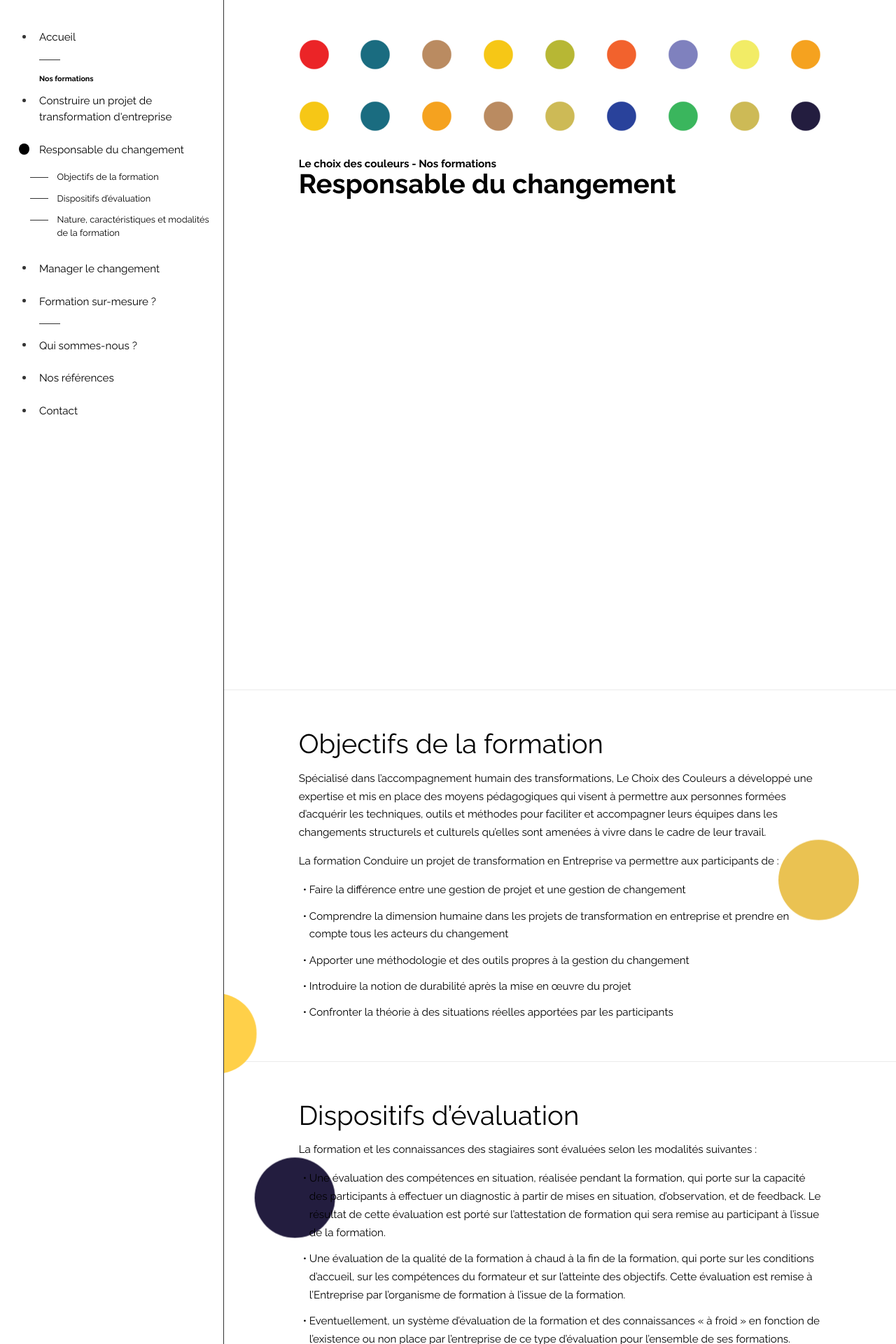
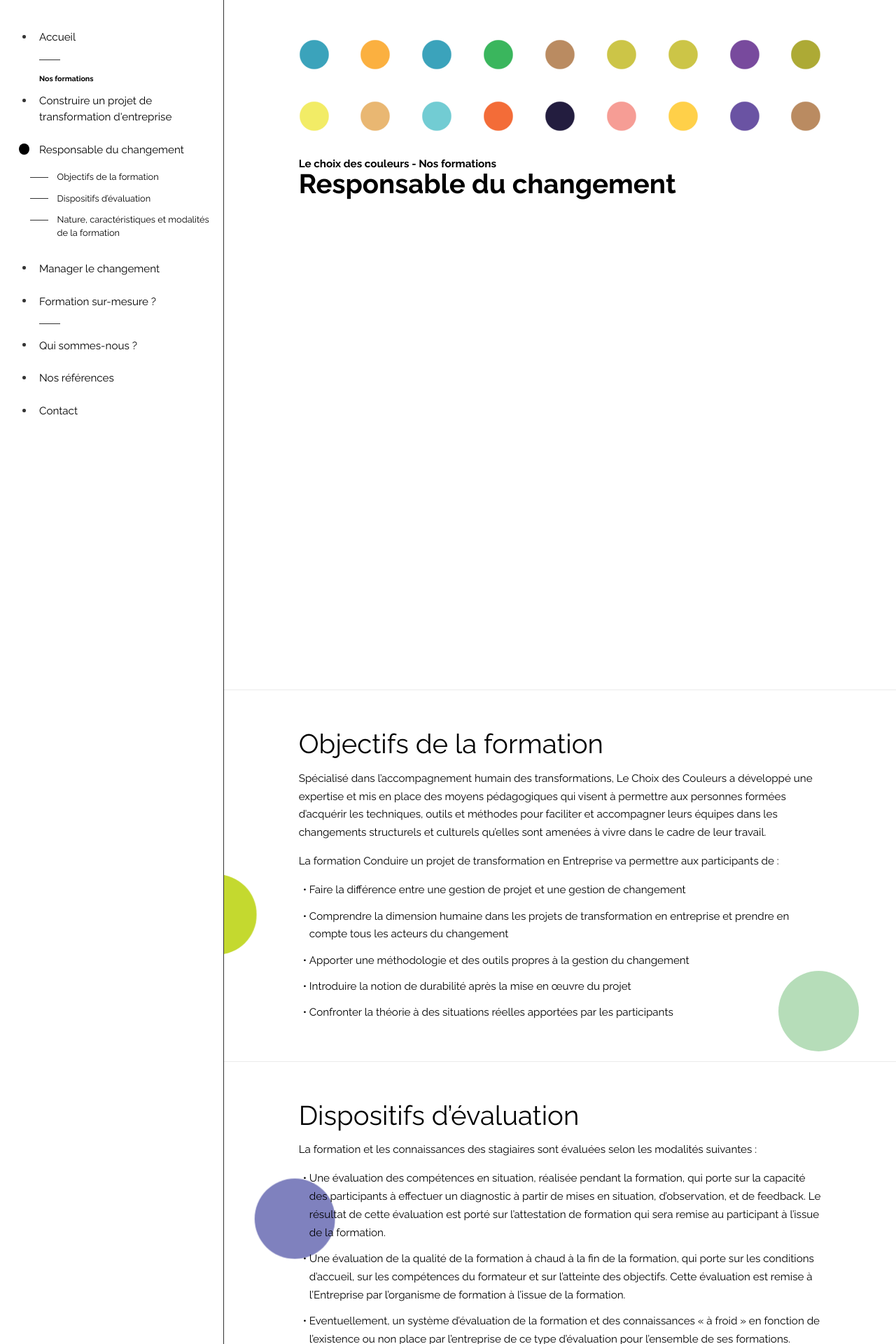
Before and after one commit to hugo-perier/www-lechoixdescouleurs, a Jekyll site: the page built from responsable-du-changement.md, in a window 1280 px wide. Shown: the top 1920 px of the page at 70% size. Built offline with Jekyll 4.4.1, drawn with Linux system fonts in a browser that asks for light colours; nearby versions of some CDN libraries.

Commit message:
Amélioration de la mixin pour le parallax

```diff
--- a/_sass/_mixins.sass
+++ b/_sass/_mixins.sass
@@ -1,3 +1,4 @@
+// Color trame
 @mixin color-trame($horizontal, $vertical)
   &::before
     background: trame($horizontal, $vertical)
@@ -7,6 +8,7 @@
     width: 100%
 
 
+// Formation list
 @mixin formations-list($color-number)
   background-color: map-get($random-colors, $color-number)
   transition: background-color 250ms, box-shadow 250ms ease
@@ -16,13 +18,7 @@
     box-shadow: 0 0 0 4px darken(map-get($random-colors, $color-number), 15)
 
 
-
-
-
-
-
-
-// Magic parallax mixins
+// Parallax mixins
 $parallax-perspective : 1 !default
 $parallax-element : "body" !default
 $parallax-ios : true !default
@@ -48,10 +44,7 @@
     &, *
       transform-style: preserve-3d
 
-
 @mixin parallax( $distance: 0, $perspective: $parallax-perspective)
+  background-color: map-get($random-colors, random($random-colors-nth))
+  top: random(500) + 100px
   transform: translateZ($distance * $perspective * 1px) scale(abs($distance - 1))
-  z-index: -1
-
-
-@include parallax-init
--- a/_sass/formations.sass
+++ b/_sass/formations.sass
@@ -27,38 +27,39 @@
     font-weight: $regular
     margin: $section-vertical-padding calc(-#{$main-horizontal-padding}) 0
     padding: $section-vertical-padding $main-horizontal-padding 0
-    transform-style: preserve-3d
 
-    &::before, &::after
-      border-radius: 100%
-      content: ''
-      display: block
-      height: 3em
-      position: absolute
-      width: 3em
 
-    &:nth-of-type(1)
-      &::before
-        @include parallax(-.1)
-        background-color: map-get($random-colors, random($random-colors-nth))
-        right: 0
-        top: 200px
+$formation-list: manager-changement responsable-changement transformation-entreprise
 
-      &::after
-        @include parallax(.4)
-        background-color: map-get($random-colors, random($random-colors-nth))
-        left: 5vw
-        top: 400px
+@each $formation in $formation-list
+  ##{$formation}
+    h3
+      &:nth-of-type(1), &:nth-of-type(2)
+        transform-style: preserve-3d
 
-    &:nth-of-type(2)
-      &::before
-        @include parallax(-.2)
-        background-color: map-get($random-colors, random($random-colors-nth))
-        left: 0
-        top: 200px
+        &::before, &::after
+          border-radius: 100%
+          content: ''
+          display: block
+          height: 3em
+          position: absolute
+          width: 3em
+          z-index: -1
 
-      &::after
-        @include parallax(.4)
-        background-color: map-get($random-colors, random($random-colors-nth))
-        right: 20vw
-        top: 500px
+      &:nth-of-type(1)
+        &::before
+          @include parallax(-.1)
+          right: 0
+
+        &::after
+          @include parallax(.4)
+          left: 5vw
+
+      &:nth-of-type(2)
+        &::before
+          @include parallax(-.2)
+          left: 0
+
+        &::after
+          @include parallax(.4)
+          right: 20vw
--- a/_sass/index.sass
+++ b/_sass/index.sass
@@ -8,6 +8,8 @@
   text-rendering: optimizeLegibility
   -moz-osx-font-smoothing: grayscale
   -webkit-font-smoothing: antialiased
+
+@include parallax-init
 
 nav
   background-color: $white
```
